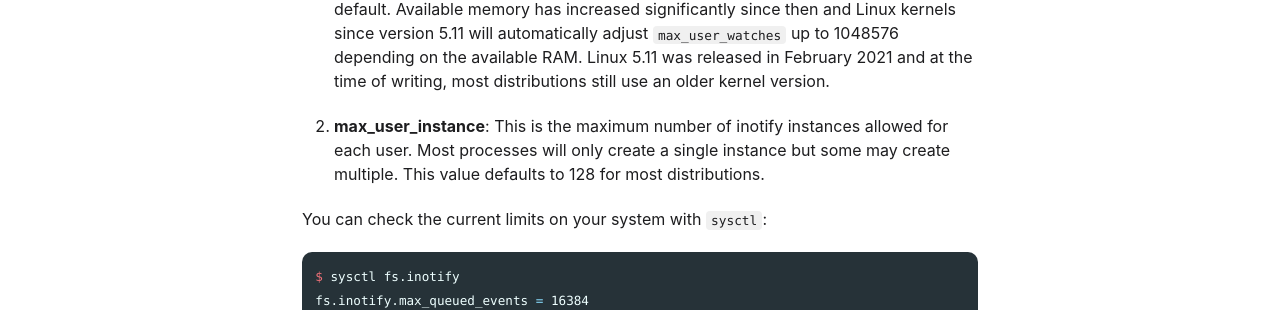
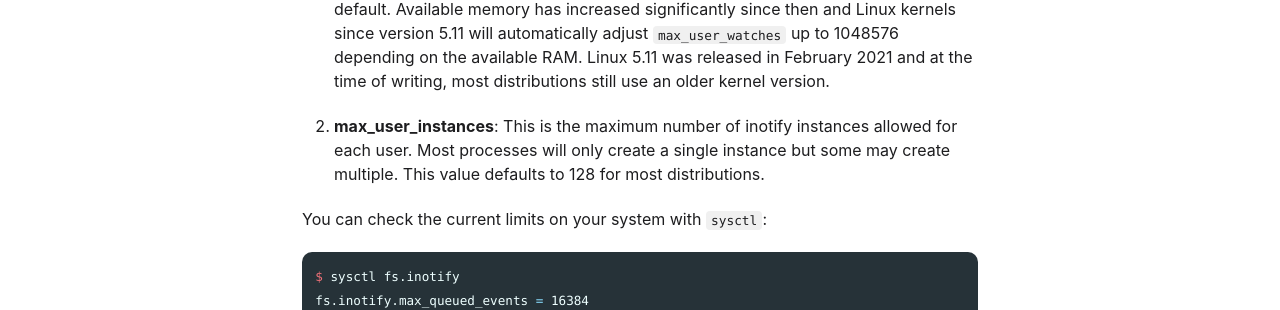
Before and after one commit to samschott/maestral, a Jekyll site: the page built from _docs/inotify-limit.md, in a window 1280 px wide and 900 px high, scrolled down 392 px. Shown: the part 144-454 px from the top of the window. Built offline with Jekyll 4.4.1, drawn with Linux system fonts in a browser that asks for light colours; cached includes are drawn as plain includes.

Commit message:
fix typo

```diff
--- a/_docs/inotify-limit.md
+++ b/_docs/inotify-limit.md
@@ -22,7 +22,7 @@ There are in fact two limits which are important to us:
     depending on the available RAM. Linux 5.11 was released in February 2021 and at the
     time of writing, most distributions still use an older kernel version.
 
-2.  **max_user_instance**: This is the maximum number of inotify instances allowed for
+2.  **max_user_instances**: This is the maximum number of inotify instances allowed for
     each user. Most processes will only create a single instance but some may create
     multiple. This value defaults to 128 for most distributions.
 
```
